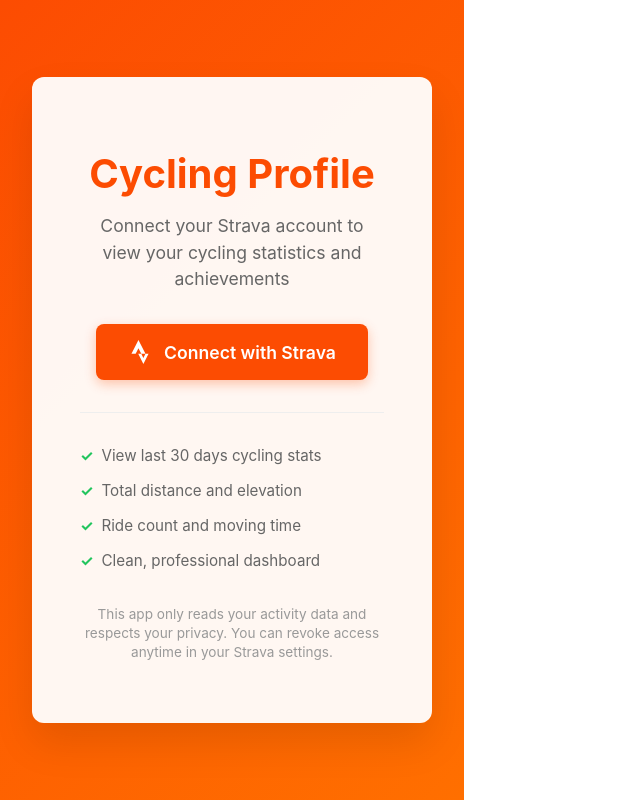
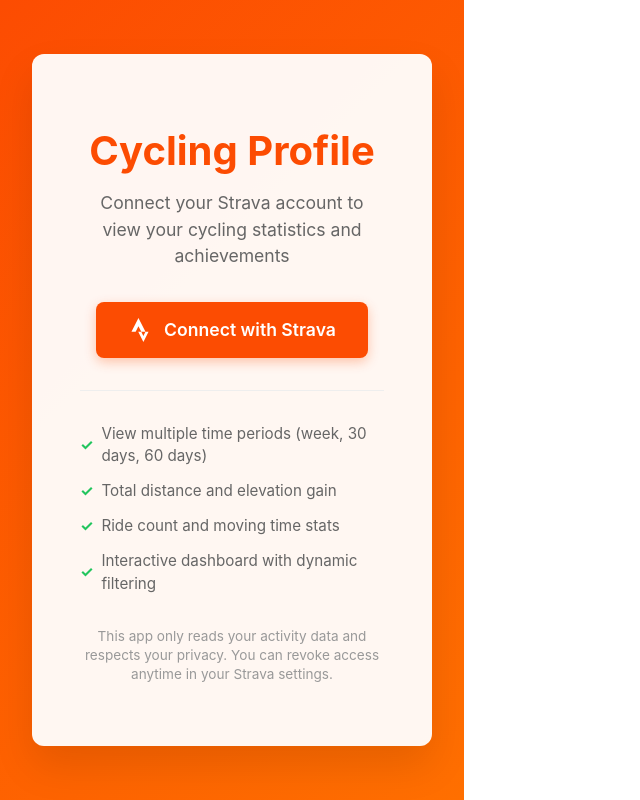
Before and after one commit to zliibbe/strava-cycling-profile, a React (Vite) app in the folder frontend/: page /login in a window 1280 px wide. Shown: the whole page, without its empty margins (0-640 px from the left). Built offline with nearby package versions, Linux system fonts and the light colour scheme.

Commit message:
refactor: remove architectural comment references

```diff
--- a/frontend/src/App.tsx
+++ b/frontend/src/App.tsx
@@ -1,7 +1,5 @@
 /**
  * Main App component with routing
- * Following Commandment #4: Keep logic out of views
- * Following Commandment #1: Keep it short - minimal routing logic
  */
 
 import { BrowserRouter as Router, Routes, Route, Navigate } from 'react-router-dom';
@@ -11,6 +9,7 @@
 
 function App() {
   return (
+    <div className="App">
       <Router>
         <Routes>
           {/* Default route redirects to login */}
@@ -26,6 +25,7 @@
           <Route path="*" element={<Navigate to="/login" replace />} />
         </Routes>
       </Router>
+    </div>
   );
 }
 
--- a/frontend/src/components/Dashboard.tsx
+++ b/frontend/src/components/Dashboard.tsx
@@ -1,6 +1,5 @@
 /**
  * Dashboard component for displaying cycling stats
- * Following Commandment #4: Keep logic out of views
  *
  * Component only handles presentation - data fetching is in parent
  */
--- a/frontend/src/components/LoginPage.tsx
+++ b/frontend/src/components/LoginPage.tsx
@@ -1,10 +1,3 @@
-/**
- * Login page component for Strava OAuth
- * Following Commandment #4: Keep logic out of views
- *
- * This component only handles presentation - business logic is in services
- */
-
 import { initiateStravaAuth } from '../services/api';
 import styles from './LoginPage.module.css';
 
@@ -37,19 +30,19 @@
           <ul className={styles.featureList}>
             <li className={styles.featureItem}>
               <span className={styles.checkIcon}>✓</span>
-              View last 30 days cycling stats
+              View multiple time periods (week, 30 days, 60 days)
             </li>
             <li className={styles.featureItem}>
               <span className={styles.checkIcon}>✓</span>
-              Total distance and elevation
+              Total distance and elevation gain
             </li>
             <li className={styles.featureItem}>
               <span className={styles.checkIcon}>✓</span>
-              Ride count and moving time
+              Ride count and moving time stats
             </li>
             <li className={styles.featureItem}>
               <span className={styles.checkIcon}>✓</span>
-              Clean, professional dashboard
+              Interactive dashboard with dynamic filtering
             </li>
           </ul>
         </div>
```
Also changed, not shown: 1 other file (tests, documents, lock files or other folders). Lines whose indentation alone changed are shown as unchanged.
